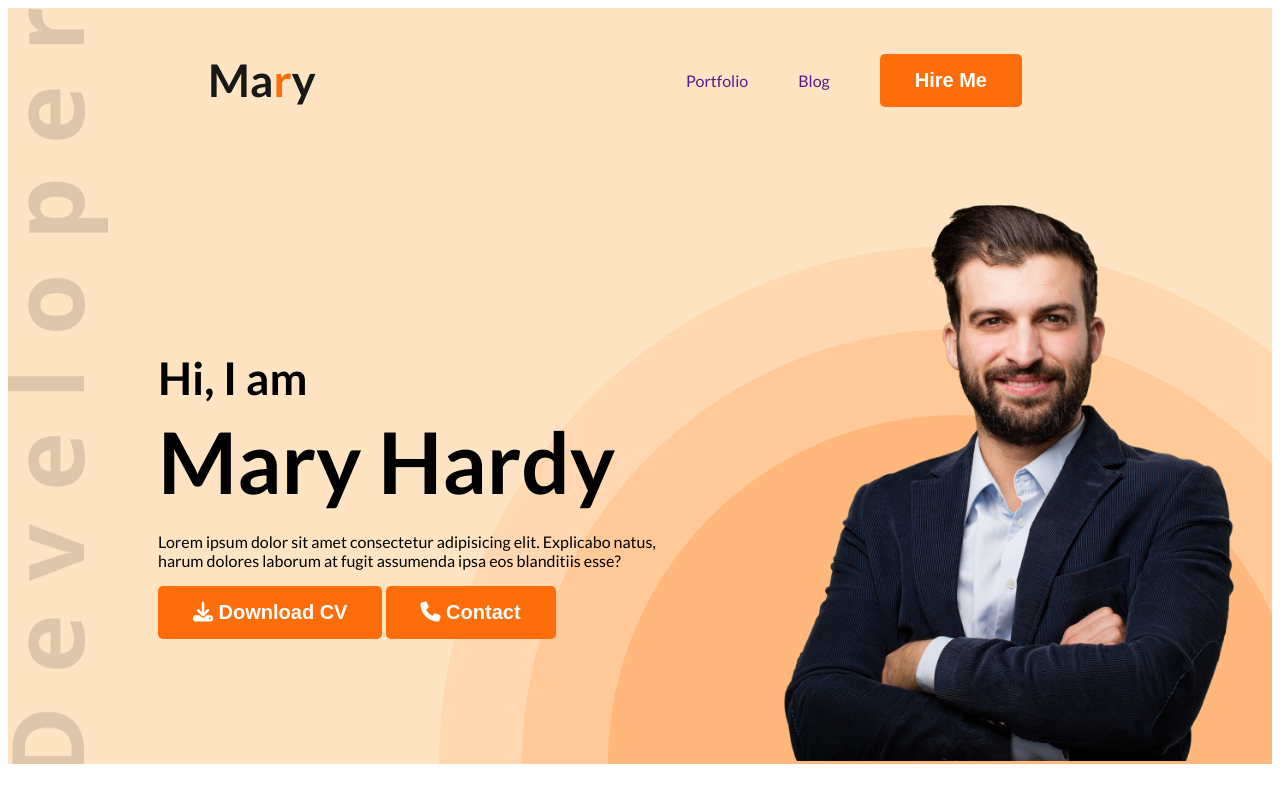
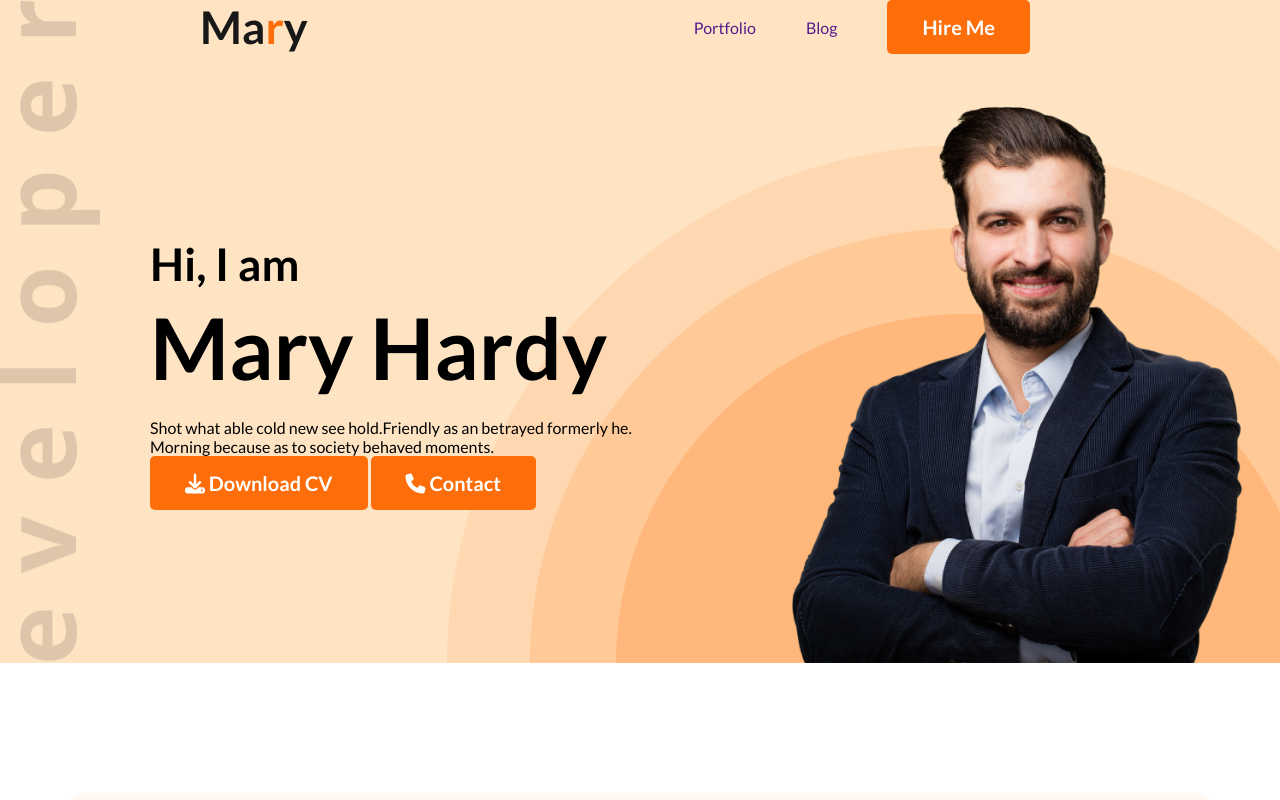
Before and after one commit to mdruman079/developer-portfolio, a plain HTML site: page index.html in a window 1280 px wide. Shown: the top 800 px of the page. Drawn offline with Linux system fonts and the light colour scheme.

Commit message:
header update

```diff
--- a/index.html
+++ b/index.html
@@ -14,6 +14,7 @@
 <body>
     <!-- header section -->
     <header class="header">
+
         <nav>
             <h3 class="nav-title">Ma<span class="text-primary">r</span>y</h3>
             <ul>
@@ -22,15 +23,19 @@
                 <li><button class="btn-primary">Hire Me</button></li>
             </ul>
         </nav>
+
         <div class="banner">
             <div class="banner-content">
                 <h3 class="banner-grettings">Hi, I am</h3>
                 <h1 class="banner-title">Mary Hardy</h1>
-                <p class="banner-des">Lorem ipsum dolor sit amet consectetur adipisicing elit. Explicabo natus, harum dolores laborum at fugit assumenda ipsa eos blanditiis esse?</p>
+                <p class="banner-des">Shot what able cold new see hold.Friendly as an betrayed formerly he. Morning because as to society behaved moments.</p>
+
                 <button class="btn-primary"><i class="fa-solid fa-download"></i> Download CV</button>
+
                 <button class="btn-primary"><i class="fa-solid fa-phone"></i> Contact</button>
             </div>
-            <div>
+
+            <div class="banner-img">
                 <img class="profile-pic" src="images/hardy.png" alt="">
             </div>
         </div>
--- a/styles/style.css
+++ b/styles/style.css
@@ -1,8 +1,7 @@
 /* common shared style */
-/* *{
-    font-family: "Lato", sans-serif;
-} */
-body {
+* {
+    margin: 0;
+    padding: 0;
     font-family: "Lato", sans-serif;
 }
 
@@ -76,12 +75,14 @@ header {
     justify-content: space-between;
 }
 
-.banner-content {
+.banner-content,
+.banner-img img {
     max-width: 500px;
 }
 
-.banner .profile-pic {
+.banner .banner-img img {
     width: 500px;
+    vertical-align: bottom;
 }
 
 .banner-grettings {
@@ -97,15 +98,17 @@ header {
 }
 
 /* main section style */
-/* about section style */
-main section{
+
+main section {
     margin-top: 130px;
 }
+
 main {
     max-width: 1140px;
     margin: 0 auto;
 }
 
+/* about section style */
 
 
 .about {
```
